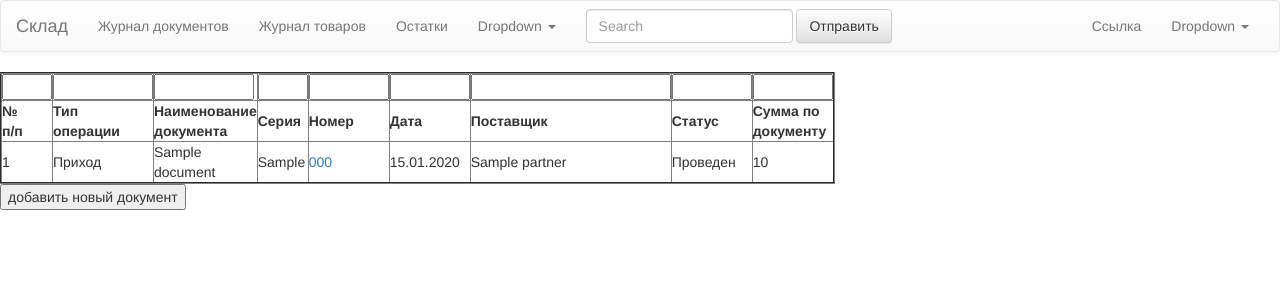
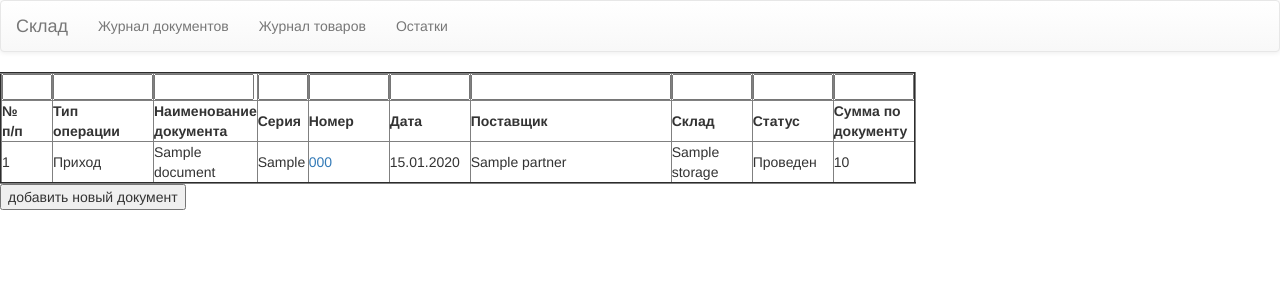
Before and after one commit to Agri1988/storage_project, a Django app: page /documents/ in a window 1280 px wide. Shown: the top 300 px of the page. Run offline with Django 3.2, Linux system fonts and the light colour scheme; tables that the repository leaves empty hold one stand-in row (values such as "Sample post"); some libraries are stand-ins or nearby versions.

Commit message:
08,12,2017

```diff
--- a/base_app/templates/base_app/base.html
+++ b/base_app/templates/base_app/base.html
@@ -36,7 +36,7 @@
         <li><a href="{% url 'documents_app:all_documents' %}">Журнал документов</a></li>
         <li><a href="{% url 'products_app:all_products' %}">Журнал товаров</a></li>
         <li><a href="{% url 'reports:product_remnants'%}">Остатки </a></li>
-        <li class="dropdown">
+        <!--<li class="dropdown">
           <a href="#" class="dropdown-toggle" data-toggle="dropdown">Dropdown <b class="caret"></b></a>
           <ul class="dropdown-menu">
             <li><a href="#">Действие</a></li>
@@ -47,9 +47,9 @@
             <li class="divider"></li>
             <li><a href="#">Еще одна отдельная ссылка</a></li>
           </ul>
-        </li>
+        </li> -->
       </ul>
-      <form class="navbar-form navbar-left" role="search">
+      <!--<form class="navbar-form navbar-left" role="search">
         <div class="form-group">
           <input type="text" class="form-control" placeholder="Search">
         </div>
@@ -67,7 +67,7 @@
             <li><a href="#">Отдельная ссылка</a></li>
           </ul>
         </li>
-      </ul>
+      </ul> -->
     </div><!-- /.navbar-collapse -->
   </div><!-- /.container-fluid -->
 </nav>
--- a/documents_app/models.py
+++ b/documents_app/models.py
@@ -10,8 +10,9 @@ class Document(models.Model):
     number = models.CharField(max_length=64, verbose_name='Номер')
     date = models.DateField(verbose_name='Дата документа')
     provider = models.ForeignKey(Partner,default=1, verbose_name='Поставщик')
-    storage = models.ForeignKey(Storage, on_delete=models.CASCADE, default='1')
-    to_storage = models.ForeignKey(Storage, related_name='destination_storage',default=None, blank=True, null=True)
+    storage = models.ForeignKey(Storage, on_delete=models.CASCADE, default='1', verbose_name='Склад')
+    to_storage = models.ForeignKey(Storage, related_name='destination_storage',default=None, blank=True, null=True,
+                                   verbose_name="Склад перемещения")
     document_status_execute = models.BooleanField(default=False ,verbose_name='Документ проведен')
 
     class Meta:
--- a/documents_app/templates/documents_app/all_documents.html
+++ b/documents_app/templates/documents_app/all_documents.html
@@ -16,6 +16,7 @@
                     <th><input style="width: 200px"></th>
                     <th><input style="width: 80px"></th>
                     <th><input style="width: 80px"></th>
+                    <th><input style="width: 80px"></th>
                 </tr>
                 <tr>
                     <th>№<br>п/п</th>
@@ -25,6 +26,7 @@
                     <th>Номер</th>
                     <th>Дата</th>
                     <th>Поставщик</th>
+                    <th>Склад</th>
                     <th>Статус</th>
                     <th>Сумма по<br>документу</th>
                 </tr>
@@ -45,6 +47,13 @@
                         <td><a href="{% url 'documents_app:document_detail' document.id %}" >{{ document.number }}</a></td>
                         <td>{{ document.date|date:"d.m.Y"}}</td>
                         <td>{{ document.provider }}</td>
+                        <td>
+                            {% if document.document_type == 'add' or  document.document_type == 'remove'%}
+                                {{ document.storage }}
+                            {% elif document.document_type == 'move'  %}
+                                {{ document.to_storage }}
+                            {% endif %}
+                        </td>
                         <td>
                              {% if document.document_status_execute == True %}
                                 Проведен
--- a/documents_app/templates/documents_app/price_ticket.html
+++ b/documents_app/templates/documents_app/price_ticket.html
@@ -19,7 +19,8 @@
                         </tr>
                         <tr>
                             <td colspan="2" style='font-size: xx-large; text-align:center'>
-                                {{ product.product.product_price }} руб.
+                                {{ product.product.product_price|make_list|slice:':-3'|join:'' }} руб.
+                                {{ product.product.product_price|make_list|slice:'-2:'|join:'' }} коп.
                             </td>
                         </tr>
                             <tr>
--- a/products_app/models.py
+++ b/products_app/models.py
@@ -17,7 +17,7 @@ class Category(models.Model):
 
 
 class Product (models.Model):
-    code = models.IntegerField(unique=True,null=True, blank=False, default=None,verbose_name='Код товара')
+    code = models.IntegerField(unique=True,null=True, blank=True, default=None,verbose_name='Код товара')
     name = models.CharField(max_length=256, blank=False, verbose_name='Наименование товара')
     category = models.ForeignKey(Category, on_delete=models.CASCADE, verbose_name='Категория')
     units = models.CharField(max_length=16, blank=True, null=True, verbose_name='Единицы измерения')
--- a/reports_app/templates/reports_app/base_report.html
+++ b/reports_app/templates/reports_app/base_report.html
@@ -6,7 +6,10 @@
         <div class="col-lg-5">
             <form  id='get_remnants_for_input_date' enctype="multipart/form-data" action="{% url 'reports:product_remnants' %}" method="post">
                 {% csrf_token %}
-                <input type="text" name="date_to" value="05.12.2017" id="id_date_to" required="">
+                <label style="padding-left: 5px; padding-right: 10px">Дата</label>
+                <input type="text" name="date_to" value="{{ date_to_filter_fireld}}" id="id_date_to" required="">
+                <label style="padding-left: 5px; padding-right: 10px">Склад</label>
+                {{ storage_field.storage}}
                 <button name="submit">Найти остатки</button>
             </form>
 
--- a/reports_app/urls.py
+++ b/reports_app/urls.py
@@ -11,6 +11,8 @@ urlpatterns = [
         views.products_remnants, name='product_remnants_filter'),
     url(r'^(?P<document_date>[0-9]{2}.[0-9]{2}.[0-9]{4})/$',
         views.products_remnants, name='product_remnants_filter'),
+    url(r'^(?P<document_date>[0-9]{2}.[0-9]{2}.[0-9]{4})/(?P<storage_id>\d+)/$',
+        views.products_remnants, name='product_remnants_filter'),
     url(r'^add_product_to_outgoing_document$', views.add_product_to_outgoing_document,
         name='add_product_to_outgoing_document'),
 ]
```
Also changed, not shown: documents_app/static/documents_app/js/document_app.js (+20 -5 lines), reports_app/static/reports_app/js/reporst_app.js (+13 -2 lines), reports_app/views.py (+7 -1 lines).
